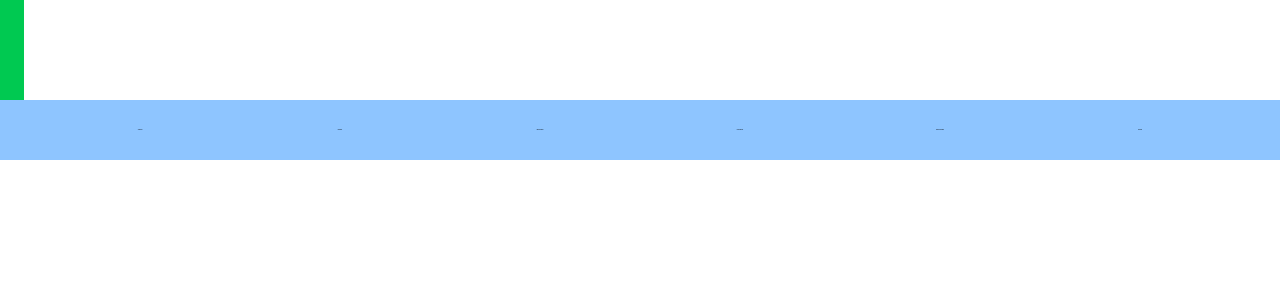
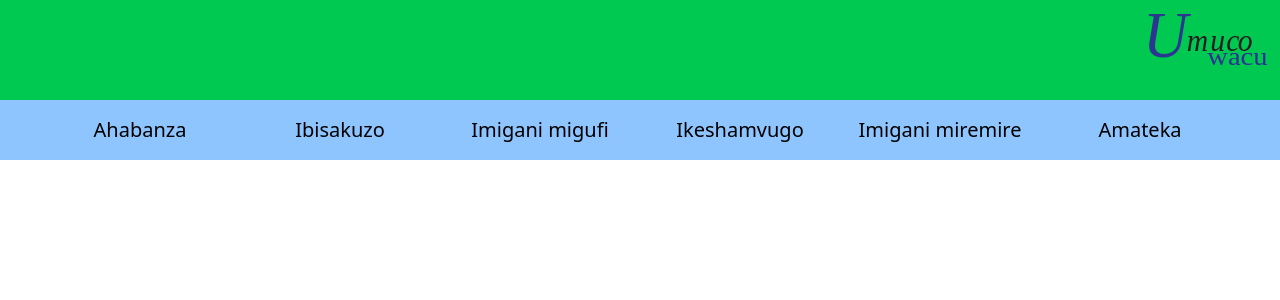
Before and after one commit to donatienabafashijwenimana/umuco, a React (Vite) app: page / in a window 1280 px wide. Shown: the top 300 px of the page. Built offline with nearby package versions, Linux system fonts and the light colour scheme.

Commit message:
commited by adn

```diff
--- a/package.json
+++ b/package.json
@@ -12,18 +12,20 @@
   "dependencies": {
     "@tailwindcss/vite": "^4.1.13",
     "react": "^19.1.1",
-    "react-dom": "^19.1.1",
-    "tailwindcss": "^4.1.13"
+    "react-dom": "^19.1.1"
   },
   "devDependencies": {
     "@eslint/js": "^9.33.0",
     "@types/react": "^19.1.10",
     "@types/react-dom": "^19.1.7",
     "@vitejs/plugin-react-swc": "^4.0.0",
+    "autoprefixer": "^10.4.21",
     "eslint": "^9.33.0",
     "eslint-plugin-react-hooks": "^5.2.0",
     "eslint-plugin-react-refresh": "^0.4.20",
     "globals": "^16.3.0",
+    "postcss": "^8.5.6",
+    "tailwindcss": "^4.1.13",
     "vite": "^7.1.2"
   }
 }
--- a/src/homepage.jsx
+++ b/src/homepage.jsx
@@ -1,20 +1,24 @@
 import React from 'react'
 import logo from './assets/logo.svg'
+import Dashboard from './pages/dashboard'
 
 function Homepage() {
   return (
     <div className='w-full h-auto shadow-12'>
-      <div className="w-full bg-green-500 h-25 m-0 flex p-1 flex-row flex p-3 max-h-25 items-center justify-left sm:w-[10px]">
-
+      <div className="w-full bg-green-500 h-25 m-0 flex p-1 flex-row flex p-3 max-h-25 items-center justify-between">
+          <span></span>
           <img src={logo} className='h-[100px] object-contain self-center m-0 p-0'/>
       </div>
       <div className="w-full flex flex-row bg-blue-300 h-15 justify-between text-[20px] px-10">
-        <button className='text-black p-2 hover:bg-white hover:text-blue-500 w-50 sm:text-[1px]'>Ahabanza</button>
-        <button className='text-black p-2 hover:bg-white hover:text-blue-500 w-50 sm:text-[1px]'>Ibisakuzo</button>
-        <button className='text-black p-2 hover:bg-white hover:text-blue-500 w-50 sm:text-[1px]'>Imigani migufi</button>
-        <button className='text-black p-2 hover:bg-white hover:text-blue-500 w-50 sm:text-[1px]'>Ikeshamvugo</button>
-        <button className='text-black p-2 hover:bg-white hover:text-blue-500 w-50 sm:text-[1px]'>Imigani miremire</button>
-        <button className='text-black p-2 hover:bg-white hover:text-blue-500 w-50 sm:text-[1px]'>Amateka</button>
+        <button className='text-black p-2 hover:bg-white hover:text-blue-500 w-50'>Ahabanza</button>
+        <button className='text-black p-2 hover:bg-white hover:text-blue-500 w-50'>Ibisakuzo</button>
+        <button className='text-black p-2 hover:bg-white hover:text-blue-500 w-50'>Imigani migufi</button>
+        <button className='text-black p-2 hover:bg-white hover:text-blue-500 w-50'>Ikeshamvugo</button>
+        <button className='text-black p-2 hover:bg-white hover:text-blue-500 w-50'>Imigani miremire</button>
+        <button className='text-black p-2 hover:bg-white hover:text-blue-500 w-50'>Amateka</button>
+      </div>
+      <div className="w-full">
+        <Dashboard/>
       </div>
     </div>
   )
--- a/src/index.css
+++ b/src/index.css
@@ -1 +1,4 @@
 @import "tailwindcss";
+@tailwind base;
+@tailwind components;
+@tailwind utilities;
--- /dev/null
+++ b/src/pages/dashboard.jsx
@@ -0,0 +1,11 @@
+import React from 'react'
+
+function Dashboard() {
+  return (
+    <div className='w-full flex flex-col h-auto p-2'>
+
+    </div>
+  )
+}
+
+export default Dashboard
```
Also changed, not shown: 1 other file (tests, documents, lock files or other folders).
